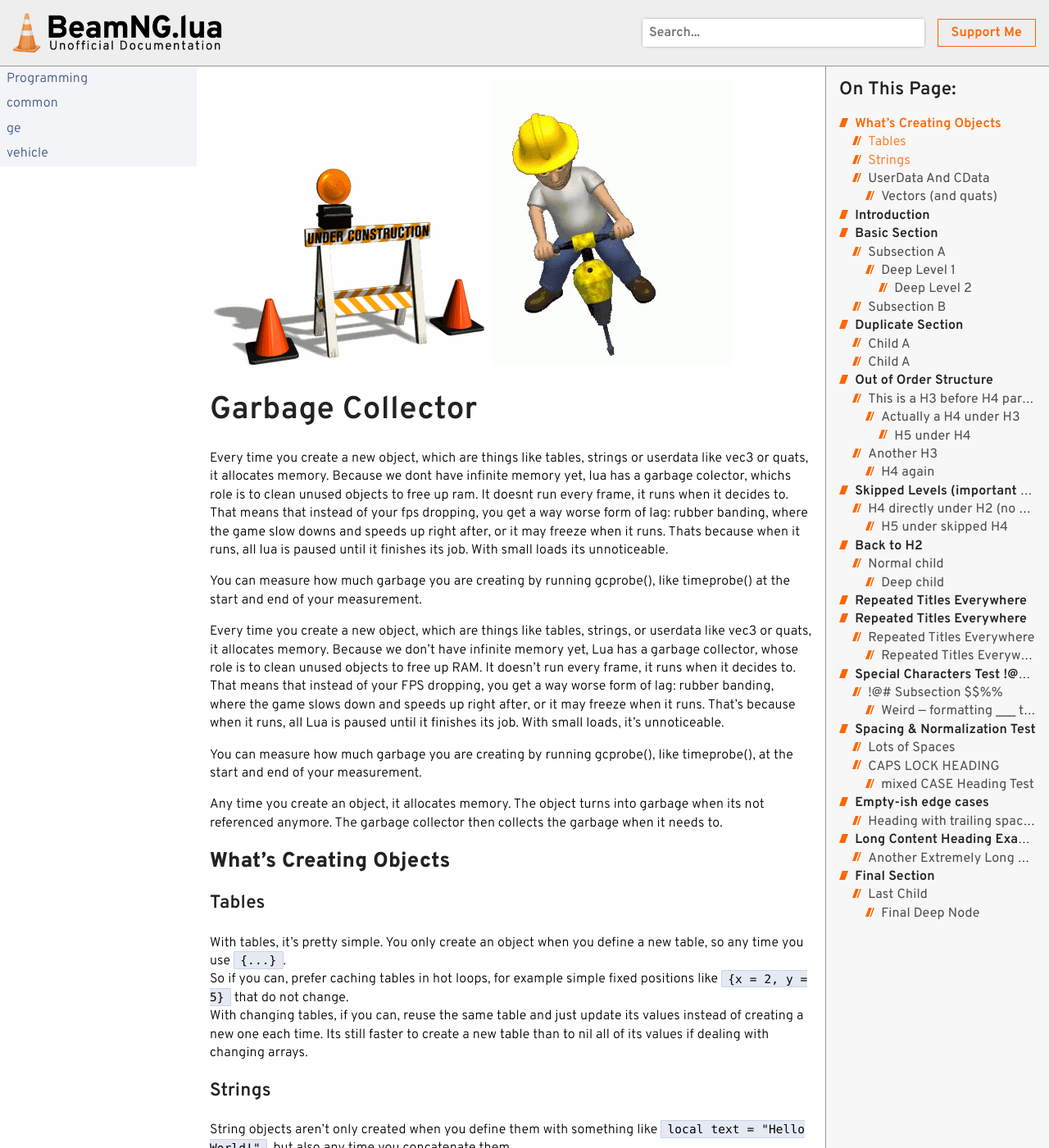
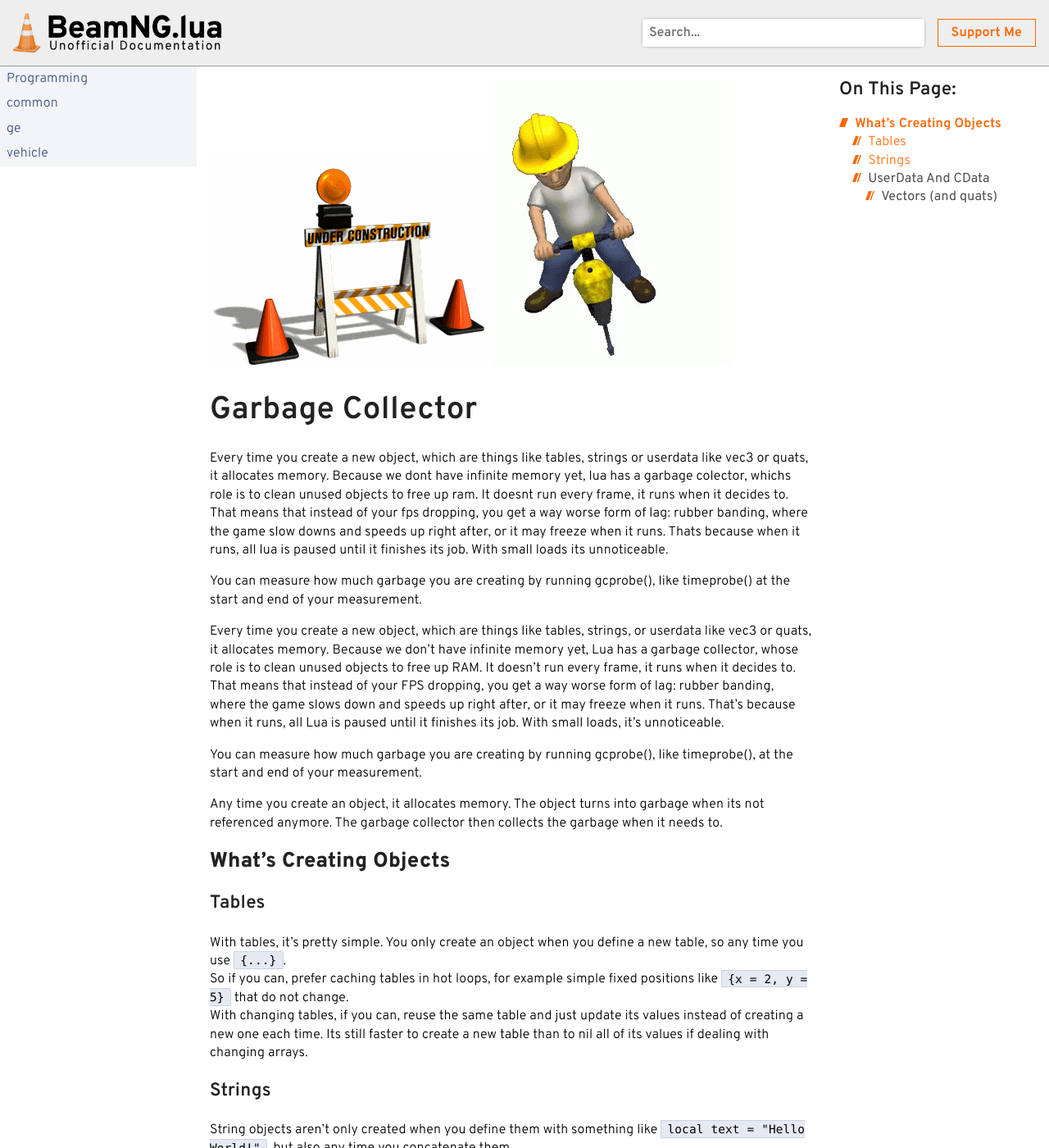
Before and after one commit to E32k/e32k.github.io, a Jekyll site: the page built from BeamNG.lua/programming/garbage-collector.md, in a window 1280 px wide and 1400 px high. Shown: the whole window at 82% size. Built offline with Jekyll 4.4.1, drawn with Linux system fonts in a browser that asks for light colours; some of the changed text lies outside the part shown.

Commit message:
removed background and border from overview

```diff
--- a/BeamNG.lua/programming/garbage-collector.md
+++ b/BeamNG.lua/programming/garbage-collector.md
@@ -43,115 +43,3 @@
 #### Vectors (and quats)
 
 This is often the biggest garbage creator. Since every time you do math with them it creates a new object. So even things like this: `vecC = vecA + vecB` is creating garbage.
-
-
-
-# TOC Test Document
-
-This document tests all edge cases for heading parsing.
-
----
-
-## Introduction
-
-Some intro text.
-
-## Basic Section
-
-Content here.
-
-### Subsection A
-
-Details.
-
-#### Deep Level 1
-
-Even deeper.
-
-##### Deep Level 2
-
-Maximum depth.
-
-### Subsection B
-
-More content.
-
-## Duplicate Section
-
-This section appears twice in name.
-
-### Child A
-
-Text.
-
-### Child A
-
-Duplicate heading under same parent.
-
-## Out of Order Structure
-
-### This is a H3 before H4 parent context
-
-#### Actually a H4 under H3
-
-##### H5 under H4
-
-### Another H3
-
-#### H4 again
-
-## Skipped Levels (important test)
-
-#### H4 directly under H2 (no H3 before it)
-
-##### H5 under skipped H4
-
-## Back to H2
-
-Regular reset section.
-
-### Normal child
-
-#### Deep child
-
-## Repeated Titles Everywhere
-
-## Repeated Titles Everywhere
-
-### Repeated Titles Everywhere
-
-#### Repeated Titles Everywhere
-
-## Special Characters Test !@#$%^&*()
-
-### !@# Subsection $$%%
-
-#### Weird --- formatting ___ test
-
-## Spacing & Normalization Test
-
-###     Lots    of     Spaces
-
-### CAPS LOCK HEADING
-
-#### mixed CASE Heading Test
-
-## Empty-ish edge cases
-
-###
-
-###
-
-### Heading with trailing spaces
-
-## Long Content Heading Example That Should Still Work Properly Without Breaking Anything In The TOC Generation Logic
-
-### Another Extremely Long Subheading That Exists Only To Stress Test Link Rendering And Overflow Handling In The Table Of Contents UI
-
-## Final Section
-
-The end.
-
-### Last Child
-
-#### Final Deep Node
--- a/assets/beamlua.css
+++ b/assets/beamlua.css
@@ -209,8 +209,8 @@
   display: flex;
   flex-direction: column;
 
-  background-color: #f7f7f7;
-  border-left: 1px solid #999;
+  /*background-color: #f7f7f7;
+  border-left: 1px solid #999;*/
 }
 
 .overview-top {
```
